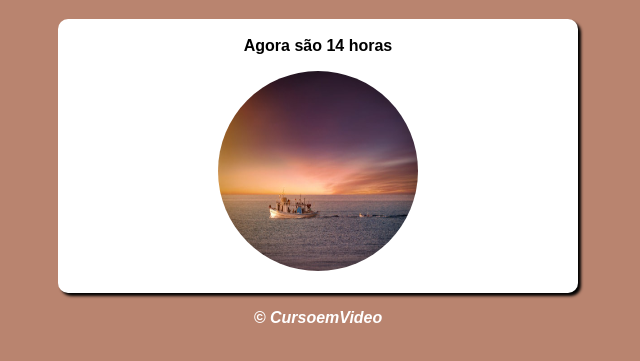
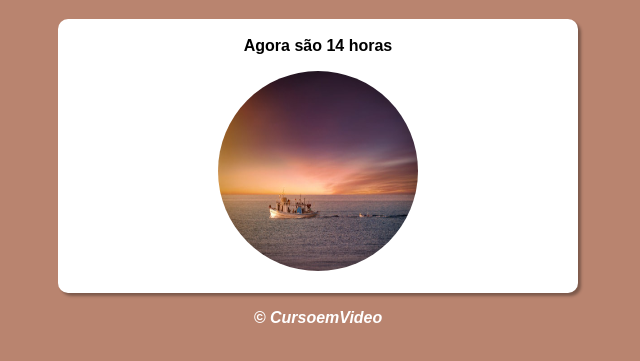
Before and after one commit to MuriloWeishaupt/Java-Script-treino, a plain HTML site: page aula12ex/modelo-1.html in a window 1280 px wide. Shown: the part 61-422 px from the top of the page, without its empty margins (322-962 px from the left). Drawn offline with Linux system fonts and the light colour scheme.

Commit message:
Arrumei Box-Shadow

```diff
--- a/aula12ex/estilo-1.css
+++ b/aula12ex/estilo-1.css
@@ -15,7 +15,7 @@ section {
     margin: auto;
     padding: 10px;
     border-radius: 10px;
-    box-shadow: 3px 3px 3px black ;
+    box-shadow: 3px 3px 3px rgba(0, 0, 0, 0.324) ;
 }
 
 div {
```
